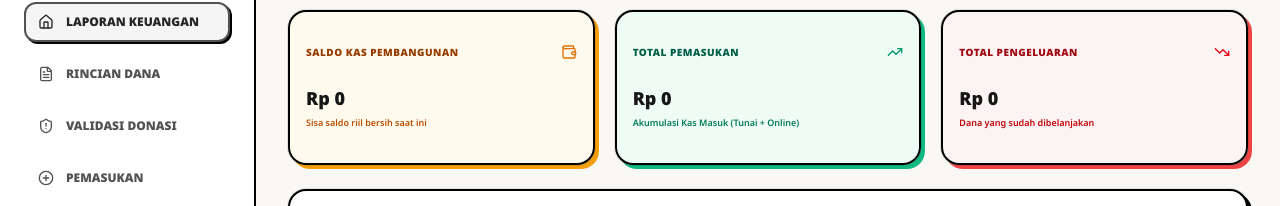
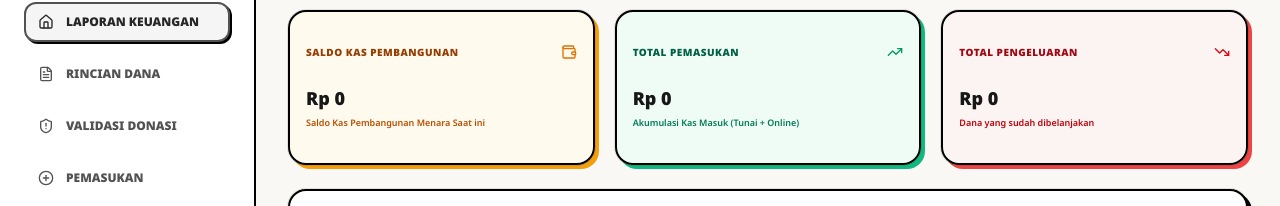
Before and after one commit to gustiaryapriandana31/menara-masjid-al-ikhlas, a Next.js app: page /admin/laporan-keuangan in a window 1280 px wide. Shown: the part 90-296 px from the top of the page. Built offline with nearby package versions, Linux system fonts and the light colour scheme; no server answers; the database is empty.

Commit message:
style: change dashboard balance card subtitle to Saldo Kas Pembangunan Menara Saat ini

```diff
--- a/src/app/admin/laporan-keuangan/laporan-client.tsx
+++ b/src/app/admin/laporan-keuangan/laporan-client.tsx
@@ -92,7 +92,7 @@ export default function LaporanClient({
               Rp {formatRupiah(currentBalance)}
             </div>
             <p className="text-[9px] text-amber-700 font-semibold mt-1">
-              Sisa saldo riil bersih saat ini
+              Saldo Kas Pembangunan Menara Saat ini
             </p>
           </CardContent>
         </Card>
```
